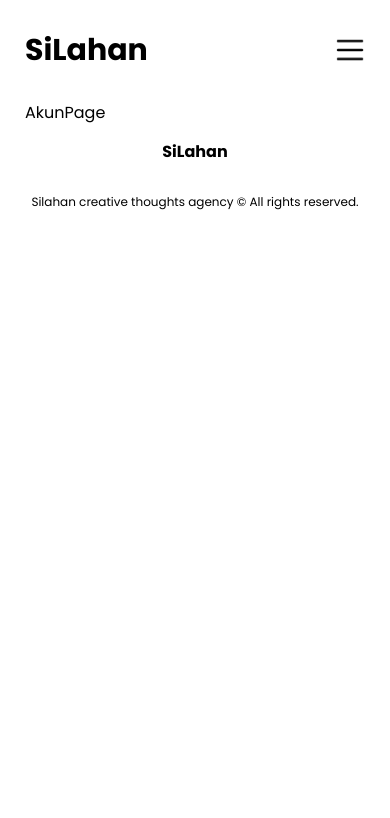
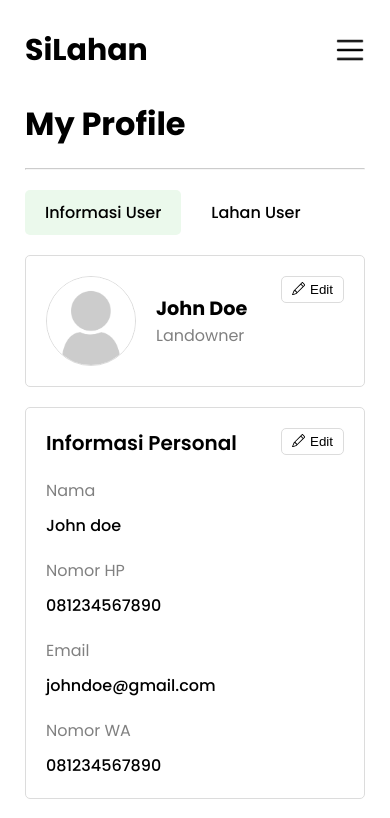
Before and after one commit to Junialdy/silahan, a Next.js app: page /akun in a window 390 px wide. Shown: the top 818 px of the page. Built offline with nearby package versions, Linux system fonts and the light colour scheme.

Commit message:
feat: add frontend akun page

```diff
--- a/src/app/akun/akun.module.css
+++ b/src/app/akun/akun.module.css
@@ -0,0 +1,244 @@
+.container > hr {
+  margin: 20px 0;
+  opacity: 0.5;
+}
+
+.content {
+  display: flex;
+  gap: 20px;
+}
+.sideNav {
+  display: flex;
+  flex-direction: column;
+  gap: 10px;
+  /* border: 1px solid red; */
+  width: 20%;
+}
+
+.sideNav > div {
+  /* border: 1px solid red; */
+  padding: 10px 20px;
+  font-weight: 500;
+  border-radius: 5px;
+  cursor: pointer;
+}
+
+.sideNav > div:hover {
+  background-color: var(--lgreen);
+  transition: 300ms;
+}
+
+.sideNavActive {
+  background-color: var(--lgreen);
+}
+
+.details {
+  /* border: 1px solid red; */
+  display: flex;
+  flex-direction: column;
+  gap: 20px;
+  width: 80%;
+}
+
+.profileContainer {
+  display: flex;
+  gap: 20px;
+  align-items: center;
+}
+
+.profilePic {
+  border-radius: 100%;
+  border: 1px solid rgb(220, 220, 220);
+}
+
+.userName {
+  font-size: larger;
+  font-weight: 700;
+}
+
+.userRole {
+  color: gray;
+}
+
+.lahanUser {
+  display: flex;
+  gap: 3%;
+  flex-wrap: wrap;
+}
+
+.lahanContainer {
+  width: 31%;
+}
+
+/* ======================= SectionDetail ======================= */
+.section {
+  border: 1px solid rgb(220, 220, 220);
+  display: flex;
+  gap: 20px;
+  border-radius: 5px;
+  padding: 20px;
+}
+
+/* .detailSection,
+.editSection {
+  border: 1px solid red;
+} */
+
+.detailSection {
+  width: 90%;
+}
+
+.editSection {
+  width: 10%;
+}
+
+.detailSection h2 {
+  font-size: 20px;
+  font-weight: 600;
+  margin-bottom: 20px;
+}
+
+.info {
+  display: flex;
+  gap: 10%;
+}
+
+.leftInfo,
+.rightInfo {
+  width: 50%;
+  display: flex;
+  flex-direction: column;
+  gap: 20px;
+}
+
+.editSection > button {
+  display: flex;
+  justify-content: center;
+  gap: 5px;
+  padding: 5px 10px;
+  background-color: white;
+  border: 1px solid rgb(220, 220, 220);
+  border-radius: 5px;
+  cursor: pointer;
+}
+
+.editSection > button:hover {
+  transition: 300ms;
+  background-color: var(--lgreen);
+}
+
+.buttons {
+  margin-top: 20px;
+  display: flex;
+  gap: 10px;
+}
+
+.buttons > button {
+  border-radius: 5px;
+  padding: 8px 20px;
+  font-weight: 600;
+  font-family: inherit;
+  cursor: pointer;
+}
+
+.buttons > button:first-child {
+  background-color: white;
+  color: var(--black);
+  border: 1px solid var(--black);
+}
+
+.buttons > button:last-child {
+  background-color: var(--black);
+  color: white;
+  border: 1px solid var(--black);
+}
+
+.buttons > button:hover {
+  transition: 300ms;
+  color: black;
+  background-color: var(--lgreen);
+}
+
+/*======================= DataCol =======================*/
+
+.dataContainer {
+  display: flex;
+  flex-direction: column;
+  gap: 10px;
+}
+
+.dataContainer > input {
+  /* width: 100%; */
+  padding: 8px;
+  border-radius: 5px;
+  border: 1px solid rgb(220, 220, 220);
+  font-family: inherit;
+  font-weight: 400;
+}
+
+.dataContainer > input:focus {
+  outline-width: 0;
+}
+
+.dataLabel {
+  font-weight: 400;
+  color: gray;
+}
+
+.dataValue {
+  font-weight: 500;
+}
+
+/*======================= Media Queries =======================*/
+
+@media (max-width: 1024px) {
+  .lahanUser {
+    gap: 20px;
+  }
+
+  .lahanContainer {
+    width: 47%;
+  }
+}
+
+@media (max-width: 768px) {
+  .section {
+    gap: 0px;
+  }
+
+  .editSection {
+    width: auto;
+  }
+}
+
+@media (max-width: 640px) {
+  .content {
+    flex-direction: column;
+  }
+  .sideNav,
+  .details {
+    width: 100%;
+  }
+
+  .sideNav {
+    flex-direction: row;
+  }
+
+  .info {
+    flex-direction: column;
+    gap: 20px;
+  }
+
+  .leftInfo,
+  .rightInfo {
+    width: 100%;
+  }
+
+  .lahanUser {
+    gap: 20px;
+  }
+
+  .lahanContainer {
+    width: 100%;
+  }
+}
--- a/src/app/akun/page.jsx
+++ b/src/app/akun/page.jsx
@@ -1,5 +1,155 @@
+"use client";
+
+import Image from "next/image";
+import styles from "./akun.module.css";
+import { BsPencil } from "react-icons/bs";
+import { userInfo } from "@/lib/data";
+
+import { useState } from "react";
+import ProdukCard from "@/components/produk/produkList/produkCard/ProdukCard";
+
+const DataCol = ({ label, value, isEdit, type }) => {
+  return (
+    <div className={styles.dataContainer}>
+      <p className={styles.dataLabel}>{label}</p>
+      {isEdit ? (
+        <input
+          name={label.toLowerCase().replace(/\s/g, "")}
+          type={type || "text"}
+          defaultValue={value}
+        />
+      ) : (
+        <p className={styles.dataValue}>{value}</p>
+      )}
+    </div>
+  );
+};
+
+const SectionDetail = ({ title, children, data }) => {
+  const handleEdit = async (e) => {
+    // "use server";
+    e.preventDefault();
+
+    const formData = new FormData(e.target);
+
+    const formJson = Object.fromEntries(formData.entries());
+    console.log(formJson);
+  };
+
+  const [edit, setEdit] = useState(false);
+
+  return (
+    <div className={styles.section}>
+      <div className={styles.detailSection}>
+        {title && <h2>{title}</h2>}
+        <form className={styles.desc} onSubmit={handleEdit}>
+          {data && (
+            <>
+              <div className={styles.info}>
+                <div className={styles.leftInfo}>
+                  <DataCol label="Nama" value={data.nama} isEdit={edit} />
+                  <DataCol label="Nomor HP" value={data.nohp} isEdit={edit} />
+                </div>
+                <div className={styles.rightInfo}>
+                  <DataCol
+                    label="Email"
+                    value={data.email}
+                    isEdit={edit}
+                    type="email"
+                  />
+                  <DataCol label="Nomor WA" value={data.nowa} isEdit={edit} />
+                </div>
+              </div>
+              {edit && (
+                <div className={styles.buttons}>
+                  <button onClick={() => setEdit(false)}>Cancel</button>
+                  <button>Save</button>
+                </div>
+              )}
+            </>
+          )}
+        </form>
+        {children}
+      </div>
+      <div className={styles.editSection}>
+        <button onClick={() => setEdit((edit) => !edit)}>
+          <BsPencil /> Edit
+        </button>
+      </div>
+    </div>
+  );
+};
+
 const AkunPage = () => {
-  return <div>AkunPage</div>;
+  const [open, setOpen] = useState(1);
+
+  return (
+    <div className={styles.container}>
+      <h1>My Profile</h1>
+      <hr />
+      <div className={styles.content}>
+        <div className={styles.sideNav}>
+          <div
+            className={`${open == 1 && styles.sideNavActive}`}
+            onClick={() => setOpen(1)}
+          >
+            Informasi User
+          </div>
+          <div
+            className={`${open == 2 && styles.sideNavActive}`}
+            onClick={() => setOpen(2)}
+          >
+            Lahan User
+          </div>
+        </div>
+        <div className={styles.details}>
+          {open == 1 && (
+            <>
+              <SectionDetail>
+                <div className={styles.profileContainer}>
+                  <Image
+                    src="/noavatar.png"
+                    width={90}
+                    height={90}
+                    alt="Profile Picture"
+                    className={styles.profilePic}
+                  />
+                  <div className={styles.userDetails}>
+                    <p className={styles.userName}>John Doe</p>
+                    <p className={styles.userRole}>Landowner</p>
+                  </div>
+                </div>
+              </SectionDetail>
+              <SectionDetail title="Informasi Personal" data={userInfo} />
+              <SectionDetail title="Data lainnya">
+                Lorem ipsum dolor sit amet consectetur adipisicing elit. Quod
+                exercitationem nostrum magni ullam consequuntur similique, ut
+                officiis obcaecati impedit dolorem praesentium quibusdam commodi
+                libero unde ipsum vero ipsam a atque.
+              </SectionDetail>
+            </>
+          )}
+          {open == 2 && (
+            <>
+              <SectionDetail title="Data Lahan">
+                <div className={styles.lahanUser}>
+                  <div className={styles.lahanContainer}>
+                    <ProdukCard />
+                  </div>
+                  <div className={styles.lahanContainer}>
+                    <ProdukCard />
+                  </div>
+                  <div className={styles.lahanContainer}>
+                    <ProdukCard />
+                  </div>
+                </div>
+              </SectionDetail>
+            </>
+          )}
+        </div>
+      </div>
+    </div>
+  );
 };
 
 export default AkunPage;
--- a/src/app/globals.css
+++ b/src/app/globals.css
@@ -1,5 +1,6 @@
 :root {
   --green: #2eb162;
+  --lgreen: #ebf9ec;
   --black: black;
   --white: white;
 }
--- a/src/app/kontak/page.jsx
+++ b/src/app/kontak/page.jsx
@@ -5,7 +5,7 @@ const KontakPage = () => {
     <div>
       <h1>KontakPage</h1>
       <hr />
-      <Slider />
+      {/* <Slider /> */}
     </div>
   );
 };
--- /dev/null
+++ b/src/lib/data.js
@@ -0,0 +1,6 @@
+export const userInfo = {
+  nama: "John doe",
+  email: "johndoe@gmail.com",
+  nohp: "081234567890",
+  nowa: "081234567890",
+};
```
Also changed, not shown: src/lib/action.js (+12 -0 lines).
